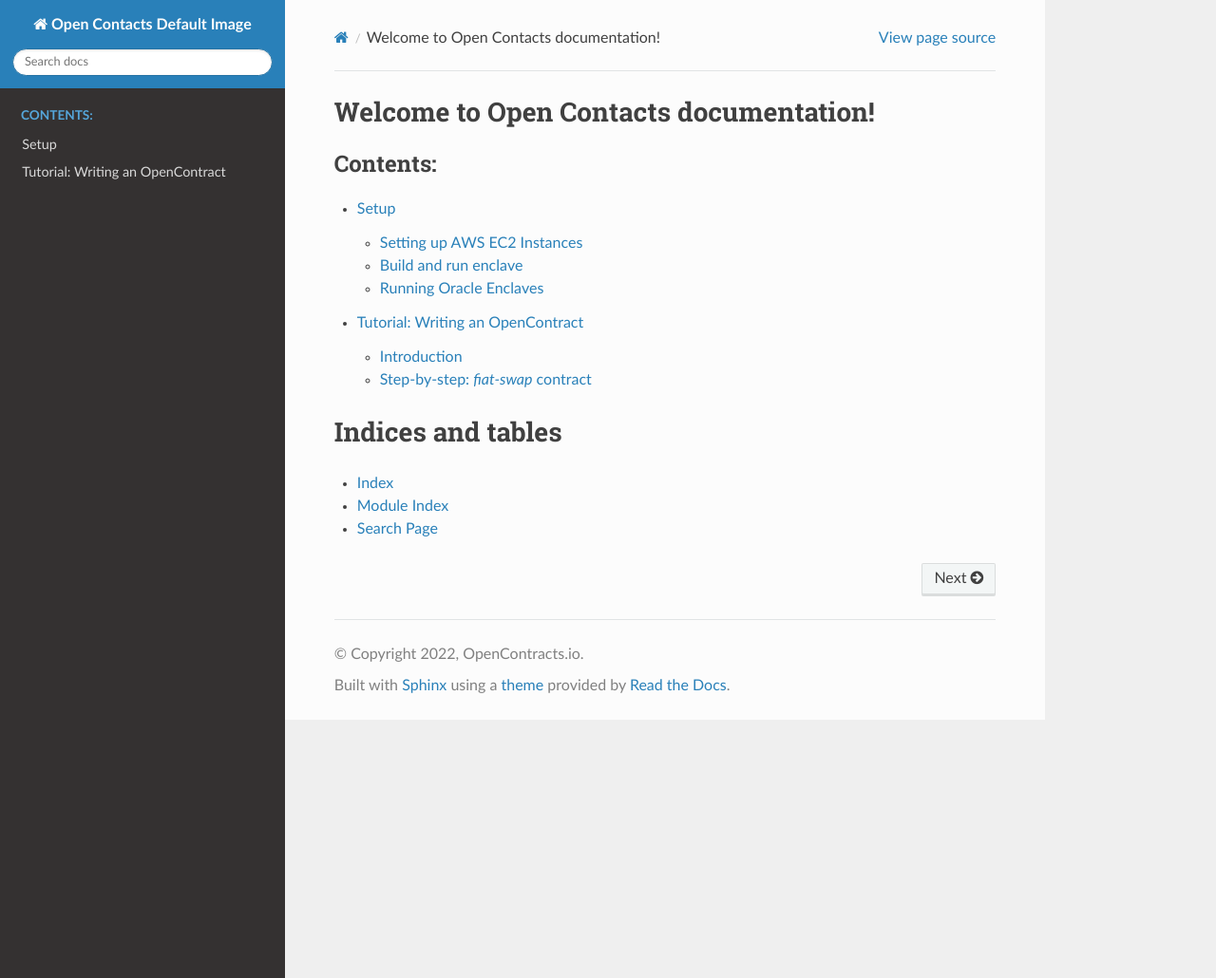
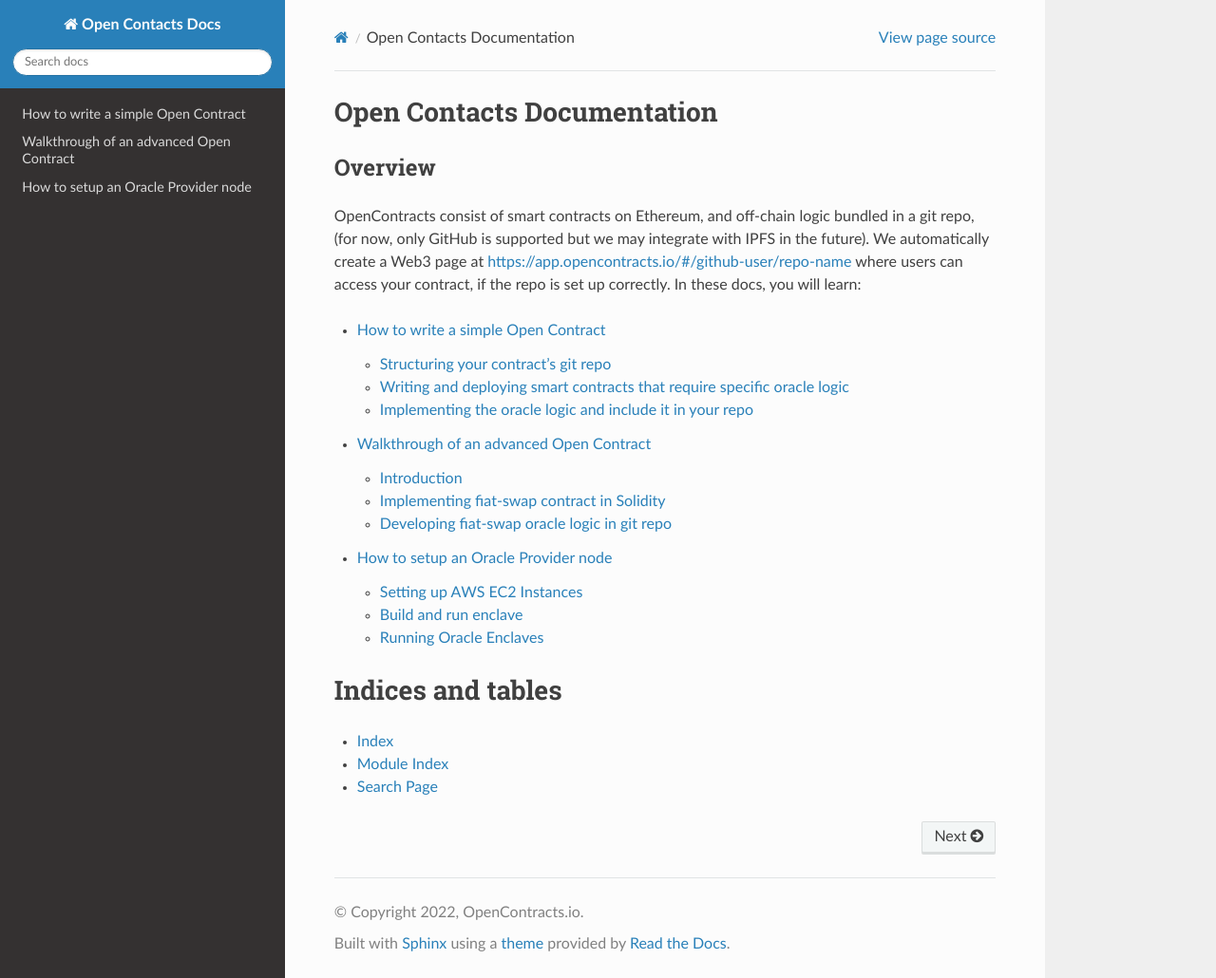
Before and after one commit to open-contracts/docs, a Sphinx documentation site: the page built from docs/source/index.rst, in a window 1280 px wide and 1030 px high. Shown: the whole window at 95% size. Built offline with Sphinx 7.4.7 and the Read the Docs theme 2.0.0, drawn with Linux system fonts in a browser that asks for light colours.

Commit message:
updated tutorial file structure

```diff
--- a/docs/source/conf.py
+++ b/docs/source/conf.py
@@ -17,7 +17,7 @@
 
 # -- Project information -----------------------------------------------------
 
-project = 'Open Contacts Default Image'
+project = 'Open Contacts Docs'
 copyright = '2022, OpenContracts.io'
 author = 'Krishnan Srinivasan'
 
--- a/docs/source/index.rst
+++ b/docs/source/index.rst
@@ -3,15 +3,22 @@
    You can adapt this file completely to your liking, but it should at least
    contain the root `toctree` directive.
 
-Welcome to Open Contacts documentation!
-=======================================
+Open Contacts Documentation
+===========================
+
+Overview
+------------
+
+OpenContracts consist of smart contracts on Ethereum, and off-chain logic bundled in a git repo, (for now, only GitHub is supported but we may integrate with IPFS in the future).
+We automatically create a Web3 page at https://app.opencontracts.io/#/github-user/repo-name where users can access your contract, if the repo is set up correctly.
+In these docs, you will learn:
 
 .. toctree::
    :maxdepth: 2
-   :caption: Contents:
 
+   structure
+   tutorial
    setup
-   tutorial
 
 
 Indices and tables
--- a/docs/source/setup.rst
+++ b/docs/source/setup.rst
@@ -1,4 +1,4 @@
-Setup
+How to setup an Oracle Provider node
 =====
 
 Setting up AWS EC2 Instances
--- /dev/null
+++ b/docs/source/structure.rst
@@ -0,0 +1,11 @@
+How to write a simple Open Contract
+=========
+
+Structuring your contract's git repo
+-------------
+
+Writing and deploying smart contracts that require specific oracle logic
+-------------
+
+Implementing the oracle logic and include it in your repo
+-------------
--- a/docs/source/tutorial.rst
+++ b/docs/source/tutorial.rst
@@ -1,4 +1,4 @@
-Tutorial: Writing an OpenContract
+Walkthrough of an advanced Open Contract
 =====
 
 .. Define oracle node in "glossary," as well as OpenContract, oracle.py, and contract.sol
@@ -56,7 +56,7 @@ Next, we will use the example of the `fiat-swap contract <https://github.com/ope
 contract inheriting from the `OpenContract` class, and creating additional functionality
 to design a trustless fiat to crypto on-ramp.
 
-Step-by-step: `fiat-swap` contract
+Implementing fiat-swap contract in Solidity
 --------------------------------
 .. TODO: include motivation for why OpenContracts is a suitable protocol for fiat-swap
 
@@ -197,3 +197,6 @@ on the external payment service is verified in the Oracle Enclave.
 Note that the inherited `checkOracle` method called here to ensure that the
 Oracle sending the buyTokens method is verified before the payment is allowed to
 go through.
+
+Developing fiat-swap oracle logic in git repo
+-----------
```
Also changed, not shown: 1 other file.
